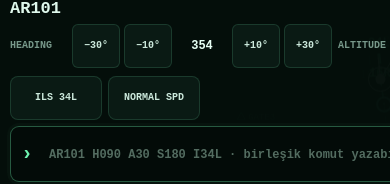
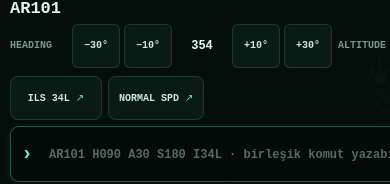
Before and after one commit to bugrabilim/atc, a React (Vite) app: page / in a window 390 px wide. Shown: the part 630-814 px from the top of the page. Built offline with nearby package versions, Linux system fonts and the light colour scheme.

Commit message:
Make mobile quick commands send directly

```diff
--- a/src/ui/styles.css
+++ b/src/ui/styles.css
@@ -176,6 +176,7 @@ button { touch-action: manipulation; }
 .quick-command-row { display: flex; gap: 6px; margin-bottom: 8px; overflow-x: auto; scrollbar-width: none; }
 .quick-command-row::-webkit-scrollbar { display: none; }
 .quick-command { min-width: 84px; padding: 0 10px; font: 600 9px IBM Plex Mono, monospace; white-space: nowrap; }
+.quick-command::after { content: ' ↗'; color: var(--cyan); }
 .quick-command:disabled { cursor: not-allowed; opacity: 0.35; }
 .command-entry { height: 46px; display: grid; grid-template-columns: 32px minmax(0, 1fr) auto; align-items: center; border: 1px solid rgba(110, 243, 176, 0.34); border-radius: 9px; background: #030b08; box-shadow: 0 0 0 3px rgba(110,243,176,.025); }
 .command-prompt { color: var(--green); text-align: center; font: 700 20px IBM Plex Mono, monospace; }
```
